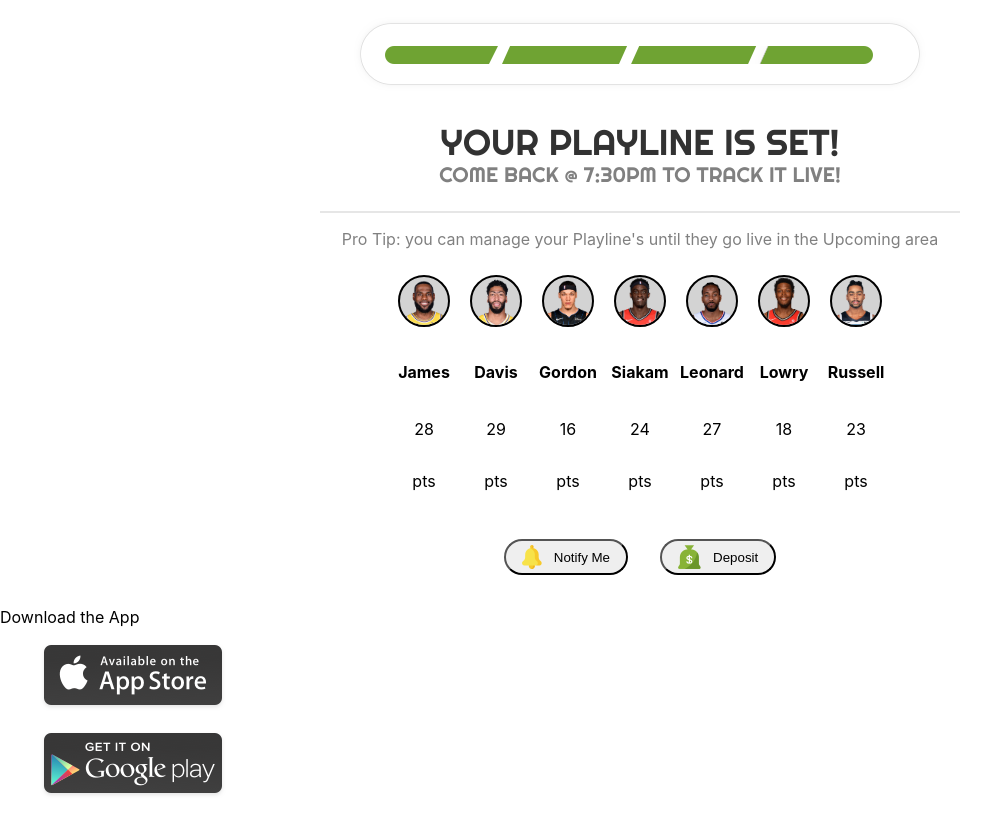
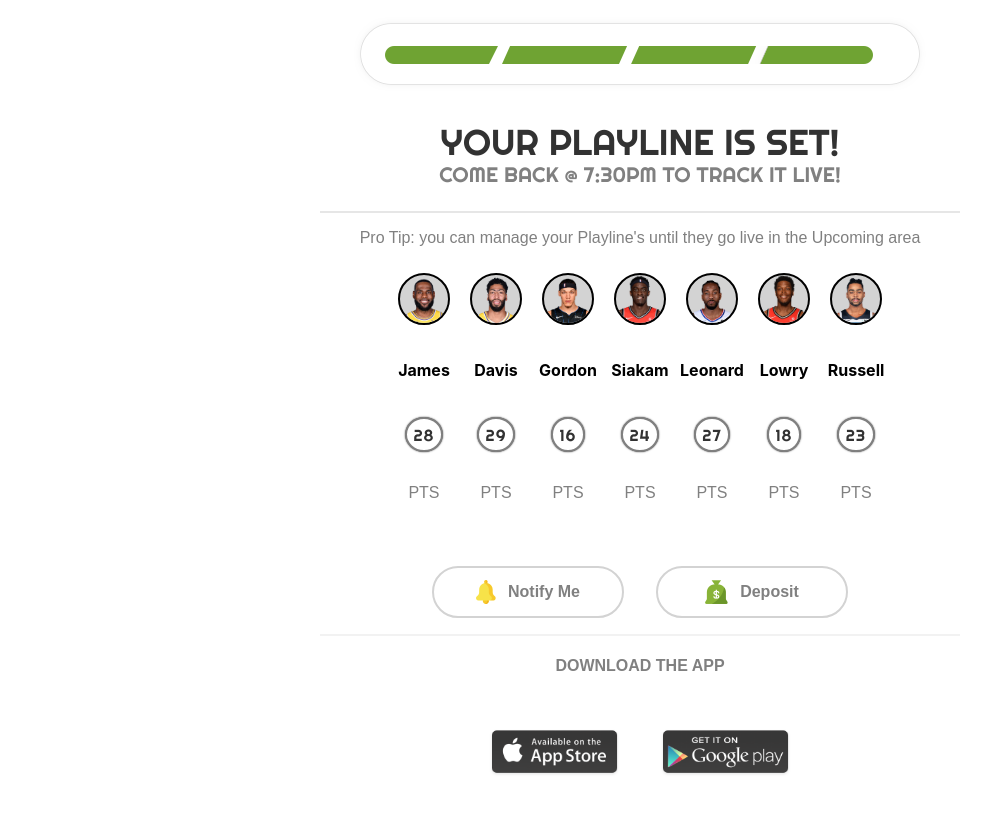
Before and after one commit to Drewshka/playline-frontend, a React (Create React App) app: page / in a window 1280 px wide. Shown: the whole page, without its empty margins (0-999 px from the left). Built offline with nearby package versions, Linux system fonts and the light colour scheme.

Commit message:
finished basic styling of main card

```diff
--- a/src/components/Buttons/Buttons.js
+++ b/src/components/Buttons/Buttons.js
@@ -1,6 +1,6 @@
 import React from "react";
-import notify from "../../assets/icons/notify-me@2x.png";
-import moneyBag from "../../assets/icons/money-bag@2x.png";
+import bellIcon from "../../assets/icons/notify-me@2x.png";
+import moneyBagIcon from "../../assets/icons/money-bag@2x.png";
 import "./Buttons.scss";
 
 export const Buttons = () => {
@@ -12,10 +12,10 @@ export const Buttons = () => {
           <button className="buttons_notify">
             <img
               className="buttons_notify-icon"
-              src={notify}
+              src={bellIcon}
               alt="a bell icon"
             />
-            <p>Notify Me</p>
+            <p className="buttons_notify-para">Notify Me</p>
           </button>
           {/* </figure> */}
         </a>
@@ -26,10 +26,10 @@ export const Buttons = () => {
           <button className="buttons_deposit">
             <img
               className="buttons_deposit-icon"
-              src={moneyBag}
+              src={moneyBagIcon}
               alt="a bar of money icon"
             />
-            <p>Deposit</p>
+            <p className="buttons_deposit-para">Deposit</p>
           </button>
           <div className="line" />
           {/* </figure> */}
--- a/src/components/Buttons/Buttons.scss
+++ b/src/components/Buttons/Buttons.scss
@@ -15,41 +15,25 @@
   &_notify,
   &_deposit {
     @include flex(center, center, row);
+    background-color: white;
+    border: 2px solid lightgray;
     margin: 0 1rem;
-    border-radius: 20px;
-    height: 2.25rem;
-    padding: 1rem;
+    border-radius: 30px;
+    height: 3.25rem;
+    padding: 1rem 2rem;
+    width: 12rem;
 
     &-icon {
       height: 1.5rem;
       margin-right: 12px;
     }
+
+    &-para {
+      font-family: Arial, Helvetica, sans-serif;
+      color: grey;
+      font-weight: bold;
+      font-size: 1rem;
+      text-align: center;
+    }
   }
-
-  //   div {
-  //     display: inline-block;
-
-  //     &:first-of-type {
-  //       margin-right: 2rem;
-  //     }
-
-  //     a {
-  //       display: flex;
-  //       align-items: center;
-  //       border: 0.1rem solid $secondary;
-  //       border-radius: 5rem;
-  //       text-decoration: none;
-  //       color: $primary;
-  //       text-transform: uppercase;
-  //       padding: 0.4rem 1rem;
-  //       font-family: SfBold;
-  //       font-size: 0.8rem;
-
-  //       figure {
-  //         width: 2rem;
-  //         height: 2rem;
-  //         padding-right: 1.2rem;
-  //       }
-  //     }
-  //   }
 }
--- a/src/components/CardHeader/CardHeader.scss
+++ b/src/components/CardHeader/CardHeader.scss
@@ -15,6 +15,7 @@
   }
 
   &_para {
+    font-family: Arial, Helvetica, sans-serif;
     text-align: center;
     color: $primary2;
   }
--- a/src/components/Downloads/Downloads.js
+++ b/src/components/Downloads/Downloads.js
@@ -1,20 +1,30 @@
 import React from "react";
 import appStore from "../../assets/icons/ios-app@2x.png";
 import googlePlay from "../../assets/icons/google-play@2x.png";
+import "./Downloads.scss";
 
 export const Downloads = () => {
   return (
     <section className="downloads">
-      <p>Download the App</p>
-      <div>
+      <div className="downloads_line" />
+      <h4 className="downloads_para">DOWNLOAD THE APP</h4>
+      <div className="downloads_container">
         <a href="https://www.apple.com/ca/app-store/">
-          <figure>
-            <img src={appStore} alt="apple app store icon" />
+          <figure className="downloads_container-figure">
+            <img
+              src={appStore}
+              alt="apple app store icon"
+              className="downloads_container-figure-img"
+            />
           </figure>
         </a>
         <a href="https://play.google.com/store">
-          <figure>
-            <img src={googlePlay} alt="google play store icon" />
+          <figure className="downloads_container-figure">
+            <img
+              src={googlePlay}
+              alt="google play store icon"
+              className="downloads_container-figure-img"
+            />
           </figure>
         </a>
       </div>
--- /dev/null
+++ b/src/components/Downloads/Downloads.scss
@@ -0,0 +1,32 @@
+@use "../../styles/partials/mixins" as *;
+@use "../../styles/partials/variables" as *;
+
+.downloads {
+  &_line {
+    border-bottom: 2px solid grey;
+    opacity: 10%;
+    margin-top: 1rem;
+    width: 50%;
+    margin: 0 auto;
+  }
+
+  &_para {
+    font-family: Arial, Helvetica, sans-serif;
+    color: $primary2;
+    padding-bottom: 1rem;
+    font-size: 1rem;
+    text-align: center;
+  }
+
+  &_container {
+    @include flex(center, center, row);
+
+    &-figure {
+      margin: 16px 20px;
+
+      &-img {
+        height: 3rem;
+      }
+    }
+  }
+}
--- a/src/components/PlayerCard/PlayerCard.js
+++ b/src/components/PlayerCard/PlayerCard.js
@@ -13,10 +13,10 @@ export const PlayerCard = ({ name, points }) => {
       </figure>
       <div className="playerCard_info">
         <h4>{name}</h4>
-        <div className="playerCard_info-points">
-          <p className="points">{points}</p>
+        <div>
+          <p className="playerCard_info-points">{points}</p>
         </div>
-        <p className="playerCard_points">pts</p>
+        <p className="playerCard_info-pts">PTS</p>
       </div>
     </div>
   );
--- a/src/components/PlayerCard/PlayerCard.scss
+++ b/src/components/PlayerCard/PlayerCard.scss
@@ -17,5 +17,30 @@
 
   &_info {
     @include flex(center, center, column);
+
+    &-points {
+      @include font("Righteous Regular", 400, 16px, 18px, $primary);
+      background-color: white;
+      box-shadow: 0 0 0.1rem $primary;
+      padding: 0.4rem;
+      border-radius: 50%;
+      border: 2px solid grey;
+      letter-spacing: 1px;
+      //   border-radius: 50%;
+      //   padding: 4px;
+      //   margin: 0;
+      //   color: $primary;
+      //   background: white;
+      //   font-family: Morgan;
+      //   font-size: 0.8rem;
+    }
+
+    &-pts {
+      font-family: Arial, Helvetica, sans-serif;
+      color: grey;
+      padding-bottom: 1rem;
+      font-size: 1rem;
+      text-align: center;
+    }
   }
 }
```
